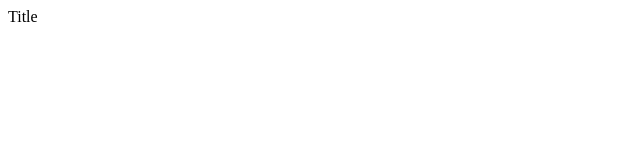
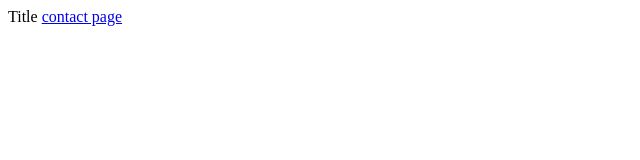
Before and after one commit to Olga-melnichuk/Olga-melnichuk.github.io, a plain HTML site: page index.html in a window 1280 px wide. Shown: the whole page, without its empty margins (0-640 px from the left). Drawn offline with Linux system fonts and the light colour scheme.

Commit message:
first commit

```diff
--- a/index.html
+++ b/index.html
@@ -7,7 +7,7 @@
     <link rel="stylesheet" href="style.css">
 </head>
 <body>
-
+<a href="contacts.html">contact page</a>
 
 </body>
 </html>
```
Also changed, not shown: contacts.html (added).
